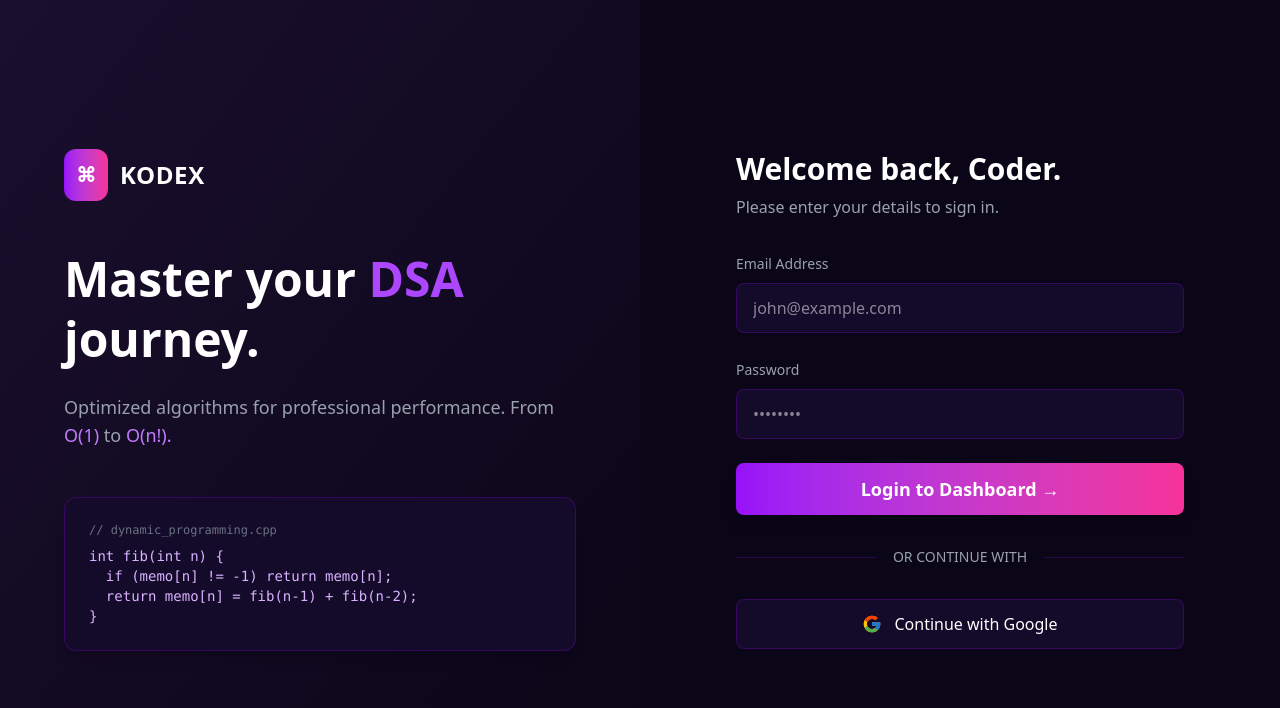
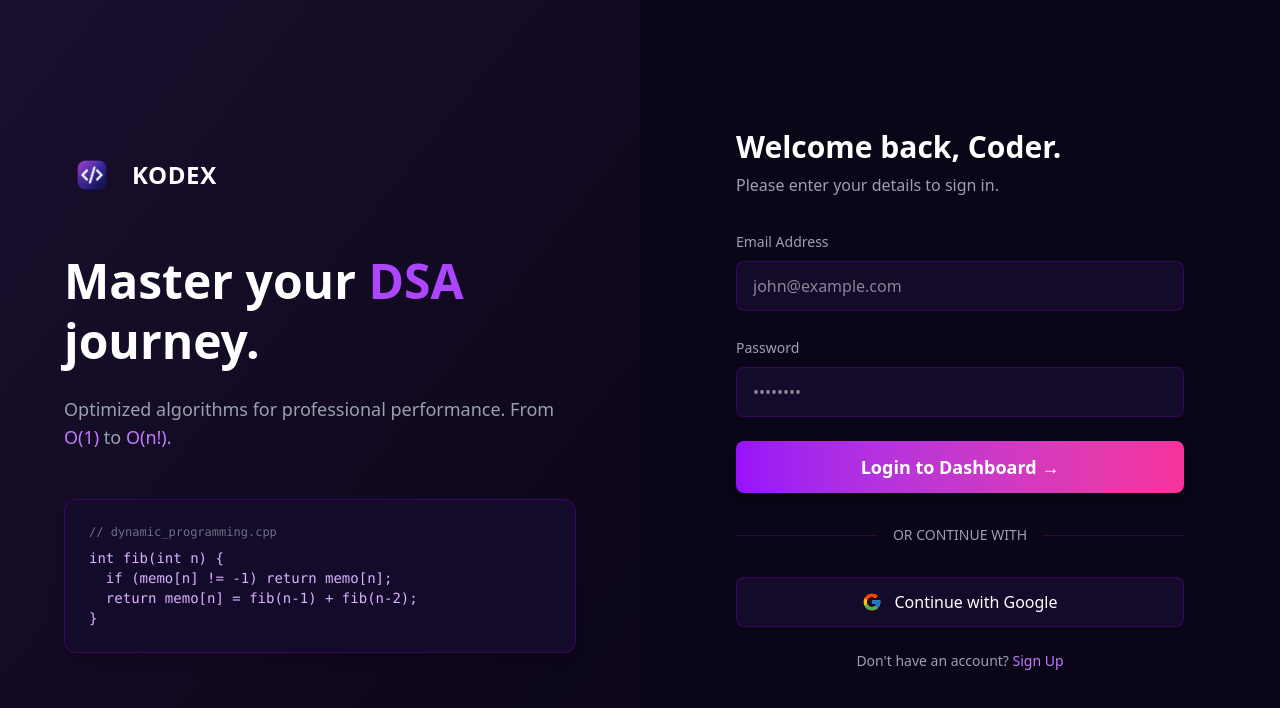
Before and after one commit to Jeet0105/KodeX, a React (Vite) app in the folder client/: page /login in a window 1280 px wide. Shown: the top 708 px of the page. Built offline with nearby package versions, Linux system fonts and the light colour scheme.

Commit message:
UI updated

```diff
--- a/client/src/pages/Login.jsx
+++ b/client/src/pages/Login.jsx
@@ -5,6 +5,7 @@ import { toast } from "react-toastify"
 import api from "../utils/api"
 import { useDispatch } from "react-redux"
 import { setUser } from "../redux/userSlice.js"
+import Footer from "../components/Footer.jsx"
 
 function Login() {
   const navigate = useNavigate()
@@ -47,8 +48,9 @@ function Login() {
       <div className="hidden md:flex w-1/2 bg-gradient-to-br from-[#1A0F2E] to-[#0B0617] p-16 flex-col justify-center">
 
         <div className="flex items-center gap-3 mb-12">
-          <div className="bg-gradient-to-r from-purple-600 to-pink-500 p-3 rounded-xl">
-            <span className="font-bold text-xl">⌘</span>
+          <div className="p-3 rounded-xl">
+            {/* <span className="font-bold text-xl">⌘</span> */}
+            <img src="/logo.png" alt="KodeX Logo" className="w-8 h-8 object-contain" />
           </div>
           <h1 className="text-2xl font-bold tracking-wide">KODEX</h1>
         </div>
@@ -68,7 +70,7 @@ function Login() {
             // dynamic_programming.cpp
           </p>
           <pre>
-{`int fib(int n) {
+            {`int fib(int n) {
   if (memo[n] != -1) return memo[n];
   return memo[n] = fib(n-1) + fib(n-2);
 }`}
@@ -161,7 +163,12 @@ function Login() {
             <FcGoogle size={20} />
             Continue with Google
           </button>
-
+          <p className="text-gray-400 text-sm mt-6 text-center">
+            Don't have an account?{" "}
+            <span onClick={() => navigate("/register")} className="text-purple-400 hover:underline cursor-pointer">
+              Sign Up
+            </span>
+          </p>
         </div>
       </div>
     </div>
```
